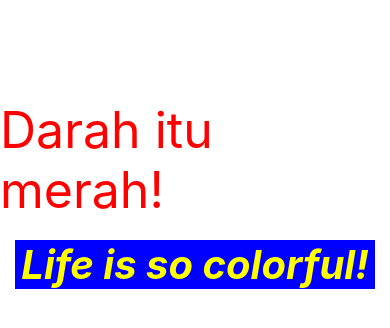
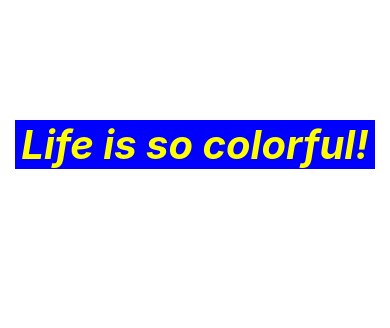
Before and after one commit to marengga/mobile-app-development, a React Native app: screen / in a window 390 px wide. Shown: the top 328 px of the page. Built offline with nearby package versions, Linux system fonts and the light colour scheme.

Commit message:
Day 2 - StyleSheet

```diff
--- a/App.js
+++ b/App.js
@@ -1,30 +1,27 @@
 import React, { Component } from 'react';
-import { Text, View } from 'react-native';
+import { Text, View, StyleSheet } from 'react-native';
 
 export default class App extends Component {
   render() {
     return (
       <View style={{ marginTop: 100 }}>
-        <Text style={{
-          fontSize:50,
-          color:'red'
-        }}>
-          Darah itu merah!
-        </Text>
-
-        <Text style={{
-          fontSize:40,
-          fontStyle:'italic',
-          fontWeight:'bold',
-          textAlign:'center',
-          color:'yellow',
-          backgroundColor:'blue',
-          marginVertical:20,
-          marginHorizontal:15
-        }}>
+        <Text style={style.warnawarni}>
           Life is so colorful!
         </Text>
       </View>
     );
   }
 }
+
+const style = StyleSheet.create({
+  warnawarni: {
+    fontSize: 40,
+    fontStyle: 'italic',
+    fontWeight: 'bold',
+    textAlign: 'center',
+    color: 'yellow',
+    backgroundColor: 'blue',
+    marginVertical: 20,
+    marginHorizontal: 15
+  }
+})
```
